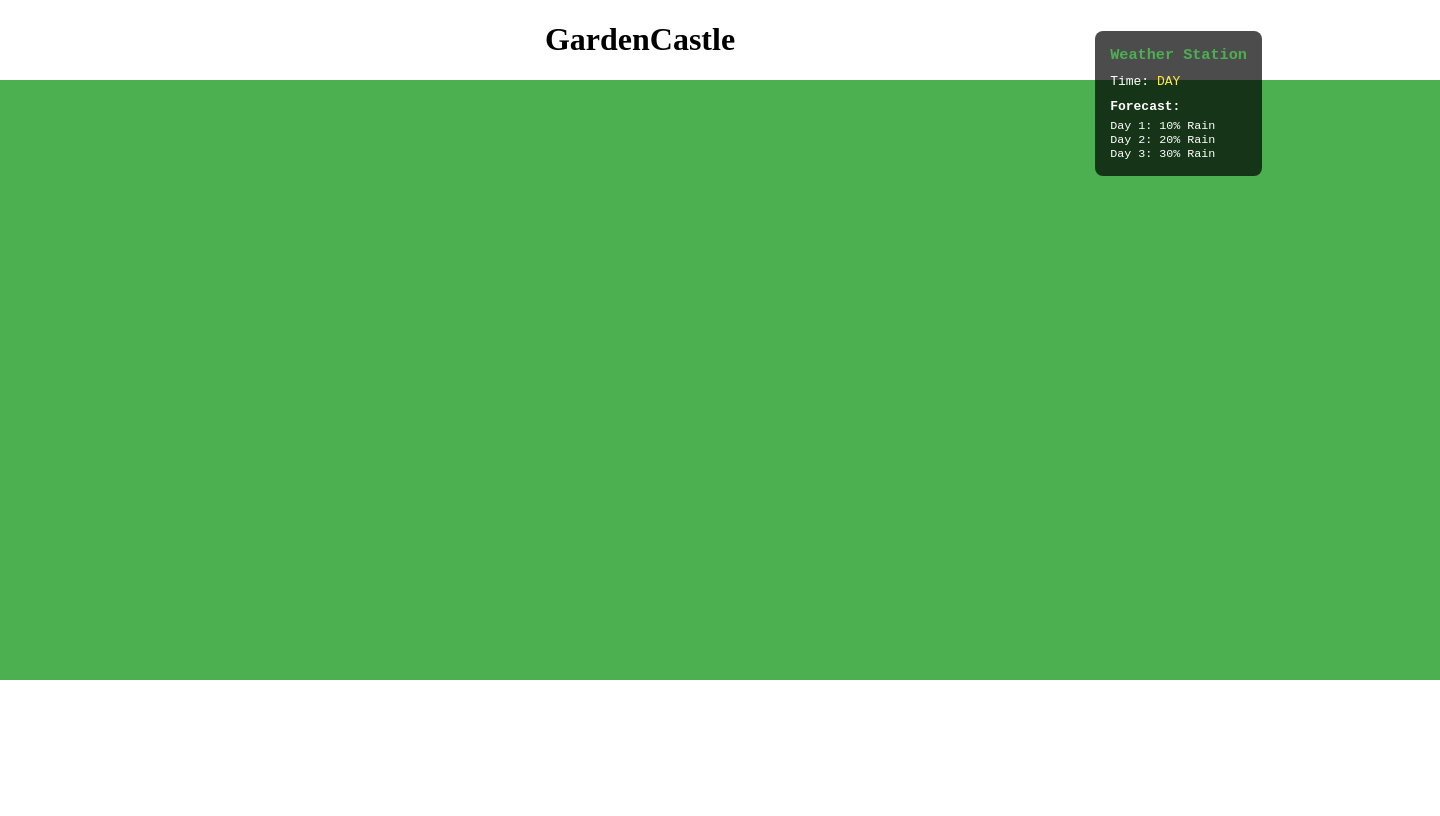
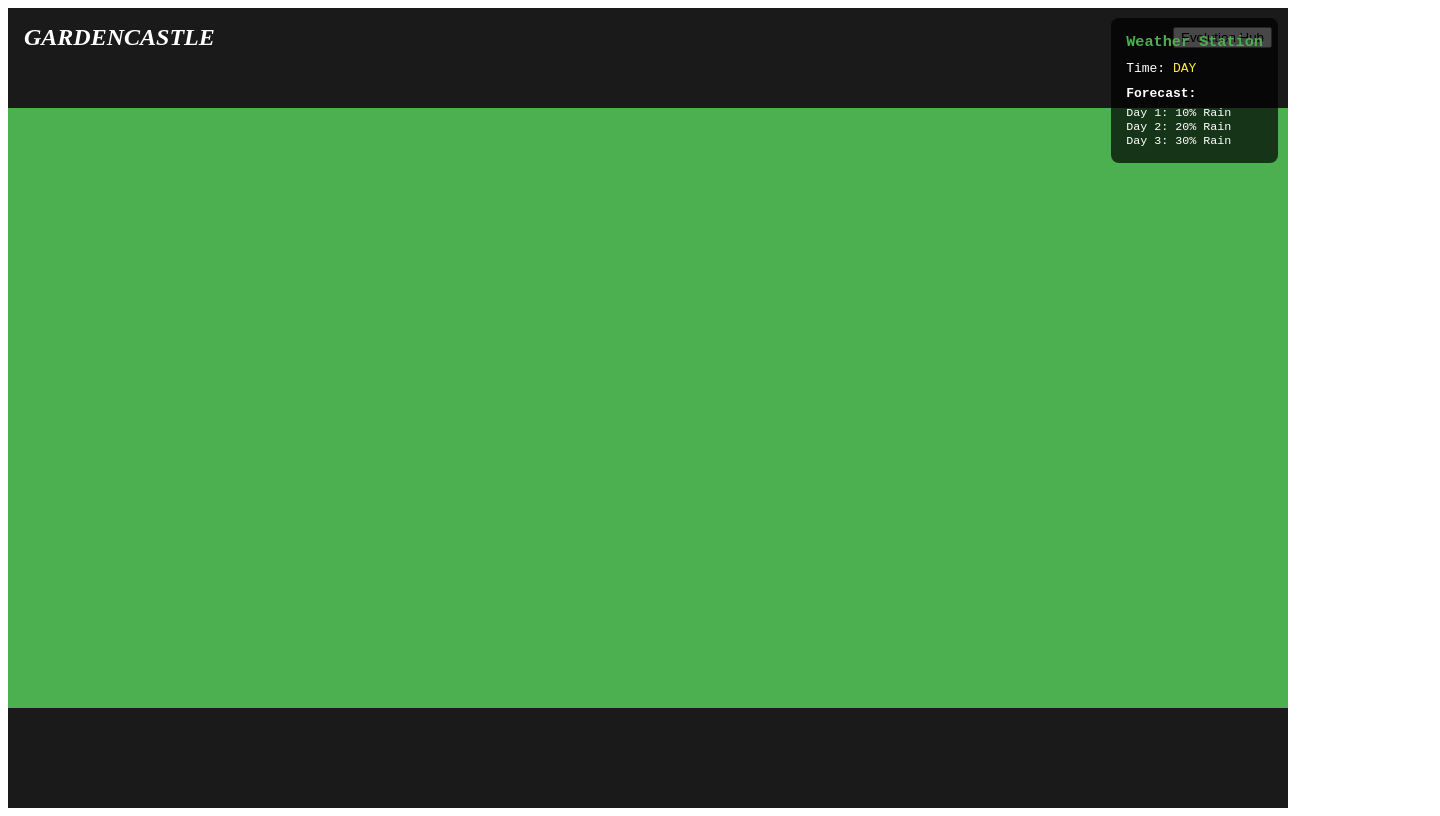
Before and after one commit to tlibs313/GardenCastle, a React (Vite) app: page / in a window 1280 px wide. Shown: the whole page, 1440 px wide, since content can reach past the window. Built offline with nearby package versions, Linux system fonts and the light colour scheme.

Commit message:
refactor: pause game when Evolution Hub is open

```diff
--- a/src/App.tsx
+++ b/src/App.tsx
@@ -1,10 +1,12 @@
-import React, { useEffect, useRef } from 'react';
+import React, { useEffect, useRef, useState } from 'react';
 import Phaser from 'phaser';
 import { config } from './game/config';
 import { WeatherHUD } from './components/WeatherHUD';
+import { EvolutionHub } from './components/EvolutionHub';
 
 function App() {
   const gameRef = useRef<Phaser.Game | null>(null);
+  const [isHubOpen, setIsHubOpen] = useState(false);
 
   useEffect(() => {
     if (!gameRef.current) {
@@ -16,11 +18,39 @@ function App() {
     };
   }, []);
 
+  useEffect(() => {
+    if (gameRef.current) {
+      if (isHubOpen) {
+        gameRef.current.scene.scenes.forEach(scene => {
+          scene.scene.pause();
+        });
+      } else {
+        gameRef.current.scene.scenes.forEach(scene => {
+          scene.scene.resume();
+        });
+      }
+    }
+  }, [isHubOpen]);
+
   return (
-    <div className="App" style={{ position: 'relative' }}>
-      <h1 style={{ textAlign: 'center' }}>GardenCastle</h1>
-      <div id="game-container" style={{ display: 'flex', justifyContent: 'center' }}></div>
+    <div className="App" style={{ position: 'relative', height: '100vh', width: '100vw', backgroundColor: '#1a1a1a', overflow: 'hidden' }}>
+      <header style={{ position: 'absolute', top: 0, left: 0, right: 0, padding: '1rem', display: 'flex', justifyContent: 'space-between', alignItems: 'center', zIndex: 10 }}>
+        <h1 style={{ margin: 0, color: 'white', fontSize: '1.5rem', fontWeight: '900', textTransform: 'uppercase', fontStyle: 'italic' }}>GardenCastle</h1>
+        <button
+          onClick={() => setIsHubOpen(true)}
+          className="bg-indigo-600 hover:bg-indigo-500 text-white font-bold py-2 px-6 rounded-full shadow-lg transition-transform hover:scale-105 active:scale-95"
+        >
+          Evolution Hub
+        </button>
+      </header>
+
+      <div id="game-container" style={{ width: '100%', height: '100%', display: 'flex', justifyContent: 'center', alignItems: 'center' }}></div>
+
       <WeatherHUD />
+
+      {isHubOpen && (
+        <EvolutionHub onClose={() => setIsHubOpen(false)} />
+      )}
     </div>
   );
 }
```
